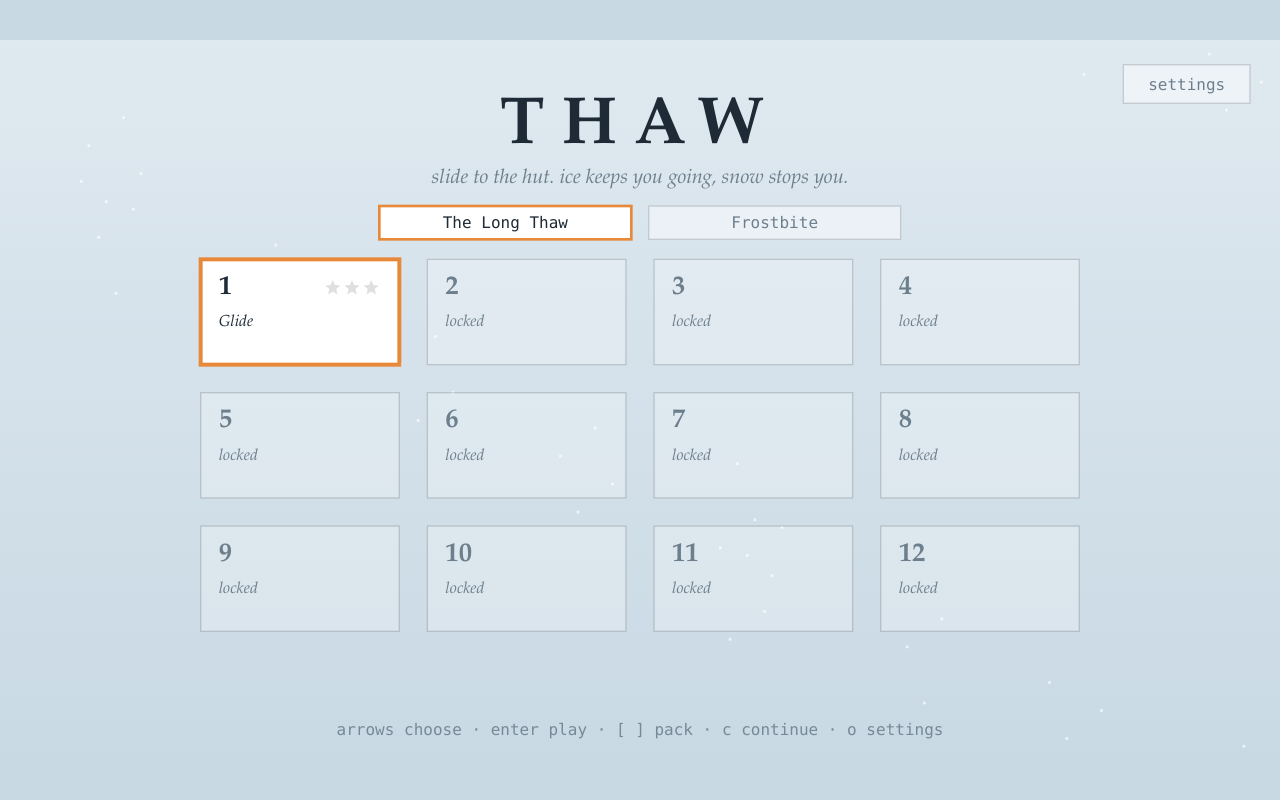
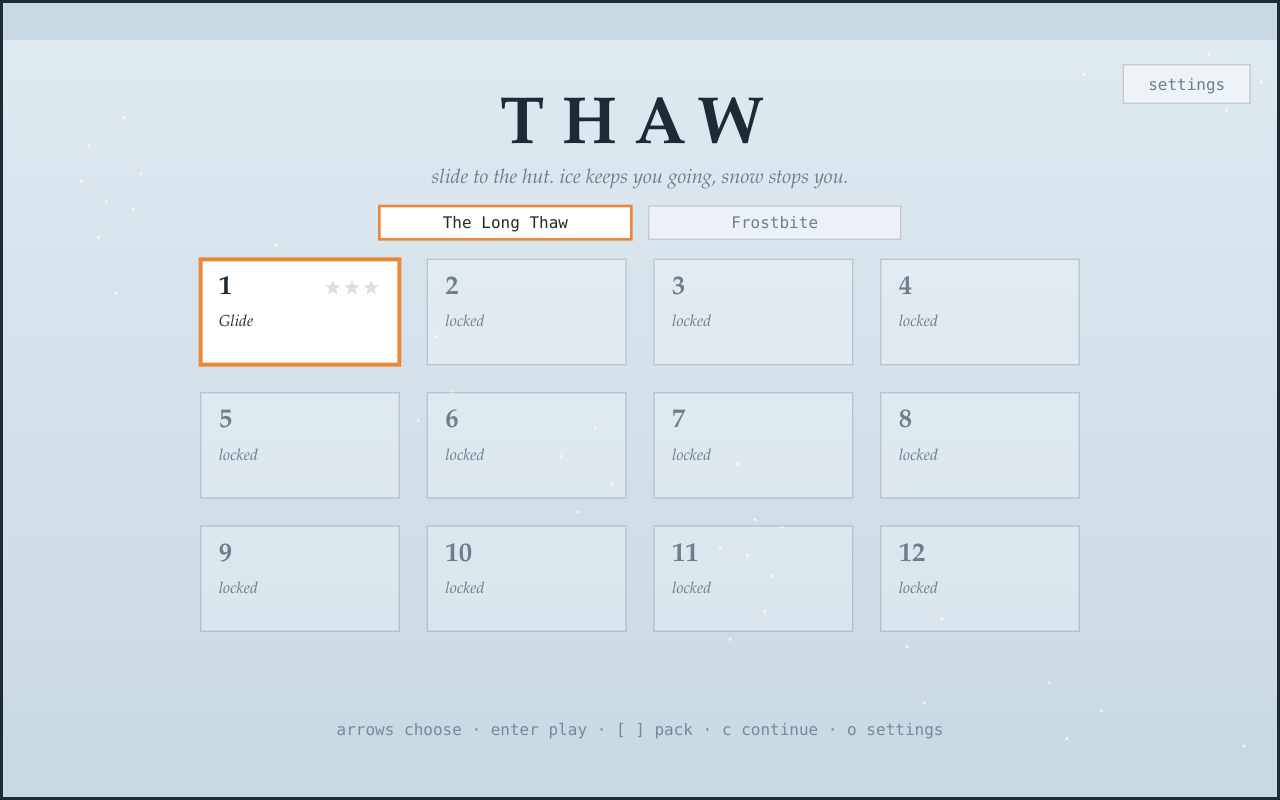
Before and after one commit to FishRaposo/thaw, a website with bundled scripts: page index.html in a window 1280 px wide. Built offline with nearby package versions, Linux system fonts and the light colour scheme; files whose address does not match are found by name.

Commit message:
a11y: visible keyboard focus ring on the game canvas
The canvas suppressed its outline with no replacement; add a :focus-visible inset ring in the game palette.

```diff
--- a/index.html
+++ b/index.html
@@ -9,6 +9,7 @@
   <style>
     html, body { margin: 0; height: 100%; background: #c9d9e4; overflow: hidden; }
     canvas { display: block; width: 100%; height: 100%; outline: none; touch-action: none; }
+    canvas:focus-visible { outline: 3px solid #1e2a35; outline-offset: -3px; }
     noscript { position: fixed; inset: 0; display: grid; place-items: center; font: 16px Georgia, serif; color: #1e2a35; }
   </style>
   <link rel="stylesheet" href="dist/styles.css">
```
